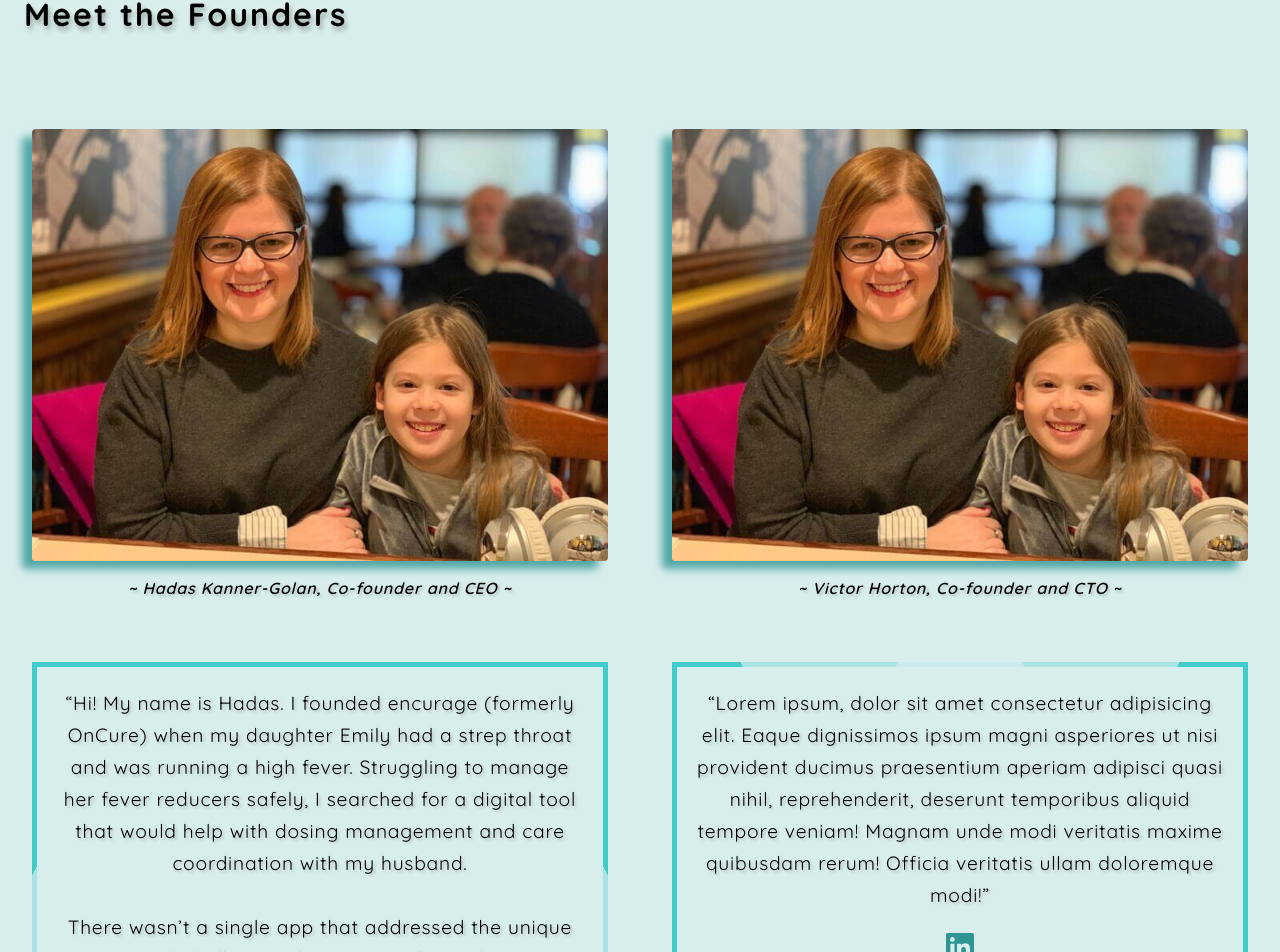
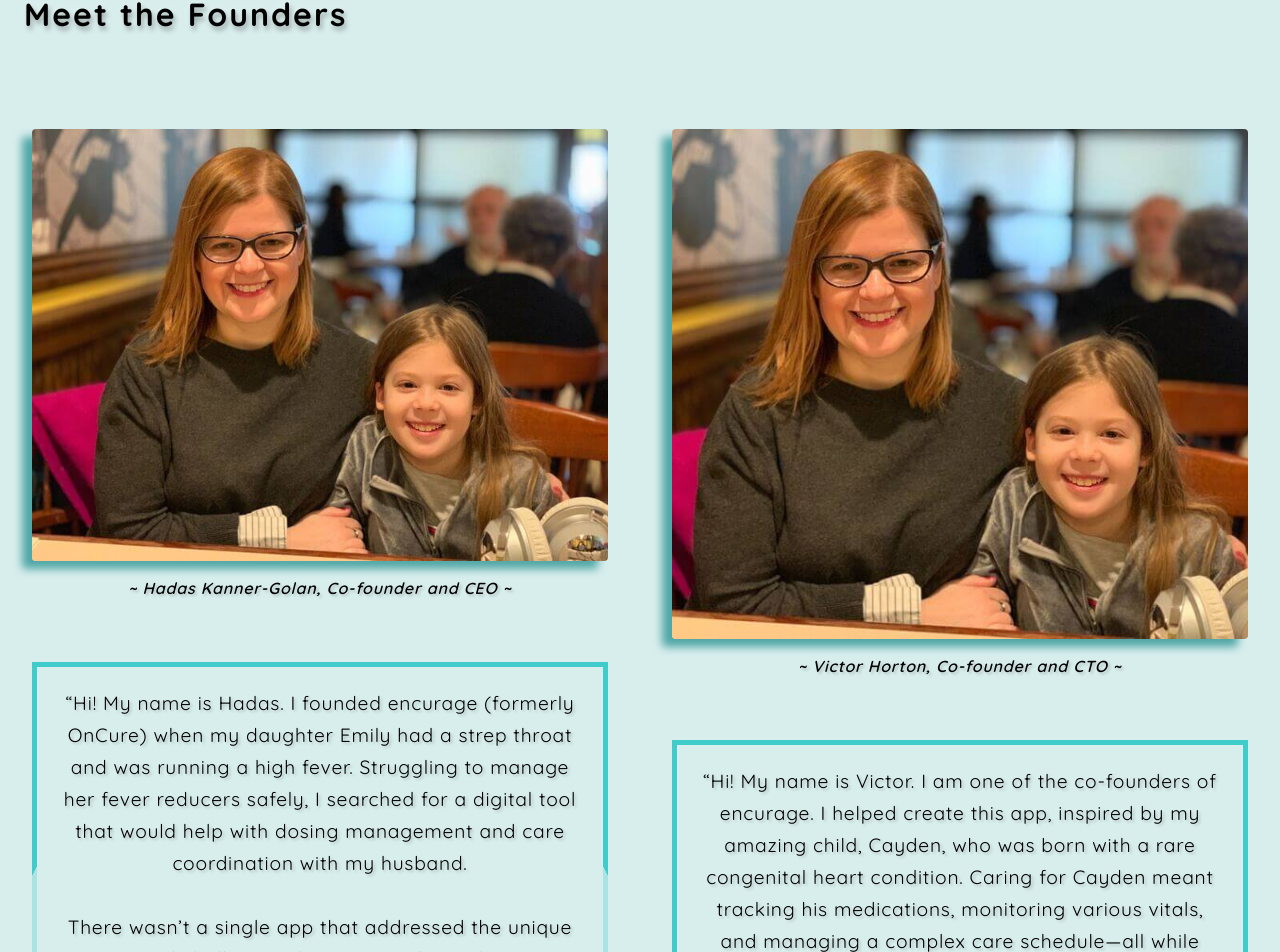
Before and after one commit to EncurageApp/encurageWeb, a React (Create React App) app: page /Founder in a window 1280 px wide. Shown: the part 113-1065 px from the top of the page. Built offline with nearby package versions, Linux system fonts and the light colour scheme.

Commit message:
added bio

```diff
--- a/src/pages/Founder.jsx
+++ b/src/pages/Founder.jsx
@@ -4,6 +4,7 @@ import { faLinkedin } from "@fortawesome/free-brands-svg-icons";
 
 //imgs
 import Hadas from "../imgs/encurage/hadas.jpg";
+// import Victor from "../imgs/encurage/victor.jpg";
 import EmailIcon from "../imgs/encurage/email-icon.png";
 
 //components
@@ -22,8 +23,7 @@ export const Founder = () => {
             <div>
               <img src={Hadas} alt="Founder of Company Hadas" />
               <p className="founder-title">
-                {" "}
-                ~ Hadas Kanner-Golan, Co-founder and CEO ~{" "}
+                ~ Hadas Kanner-Golan, Co-founder and CEO ~
               </p>
             </div>
           </div>
@@ -73,10 +73,15 @@ export const Founder = () => {
         <div>
           <div className="f-founder-img-container">
             <div>
-              <img src={Hadas} alt="Founder of Company Hadas" />
+              <img
+                src={Hadas}
+                alt="Founder of Company victor"
+                width={680}
+                height={510}
+                style={{ objectFit: "cover" }}
+              />
               <p className="founder-title">
-                {" "}
-                ~ Victor Horton, Co-founder and CTO ~{" "}
+                ~ Victor Horton, Co-founder and CTO ~
               </p>
             </div>
           </div>
@@ -84,12 +89,28 @@ export const Founder = () => {
             <blockquote>
               <p>
                 <q>
-                  Lorem ipsum, dolor sit amet consectetur adipisicing elit.
-                  Eaque dignissimos ipsum magni asperiores ut nisi provident
-                  ducimus praesentium aperiam adipisci quasi nihil,
-                  reprehenderit, deserunt temporibus aliquid tempore veniam!
-                  Magnam unde modi veritatis maxime quibusdam rerum! Officia
-                  veritatis ullam doloremque modi!
+                  Hi! My name is Victor. I am one of the co-founders of
+                  encurage. I helped create this app, inspired by my amazing
+                  child, Cayden, who was born with a rare congenital heart
+                  condition. Caring for Cayden meant tracking his medications,
+                  monitoring various vitals, and managing a complex care
+                  schedule—all while balancing life as a parent of three.
+                  <br />
+                  <br />
+                  Initially, I began building an app to address these needs, but
+                  life’s demands pulled me away. However, the idea never left
+                  me. I knew other families facing similar challenges could
+                  benefit from a tool specifically designed to support medically
+                  complex journeys.
+                  <br />
+                  <br />
+                  This vision became a reality when I partnered with Hadas, who
+                  brought her own experiences and passion for caregiving
+                  innovation to the table. Together, we combined insights from
+                  our families’ unique stories and created this app to empower
+                  other caregivers. It’s a tool born from compassion and
+                  determination, designed to help you navigate the challenges of
+                  caring for a loved one.
                 </q>
               </p>
               <br />
```
Also changed, not shown: src/pages/faq/Faq.jsx (+9 -9 lines).
